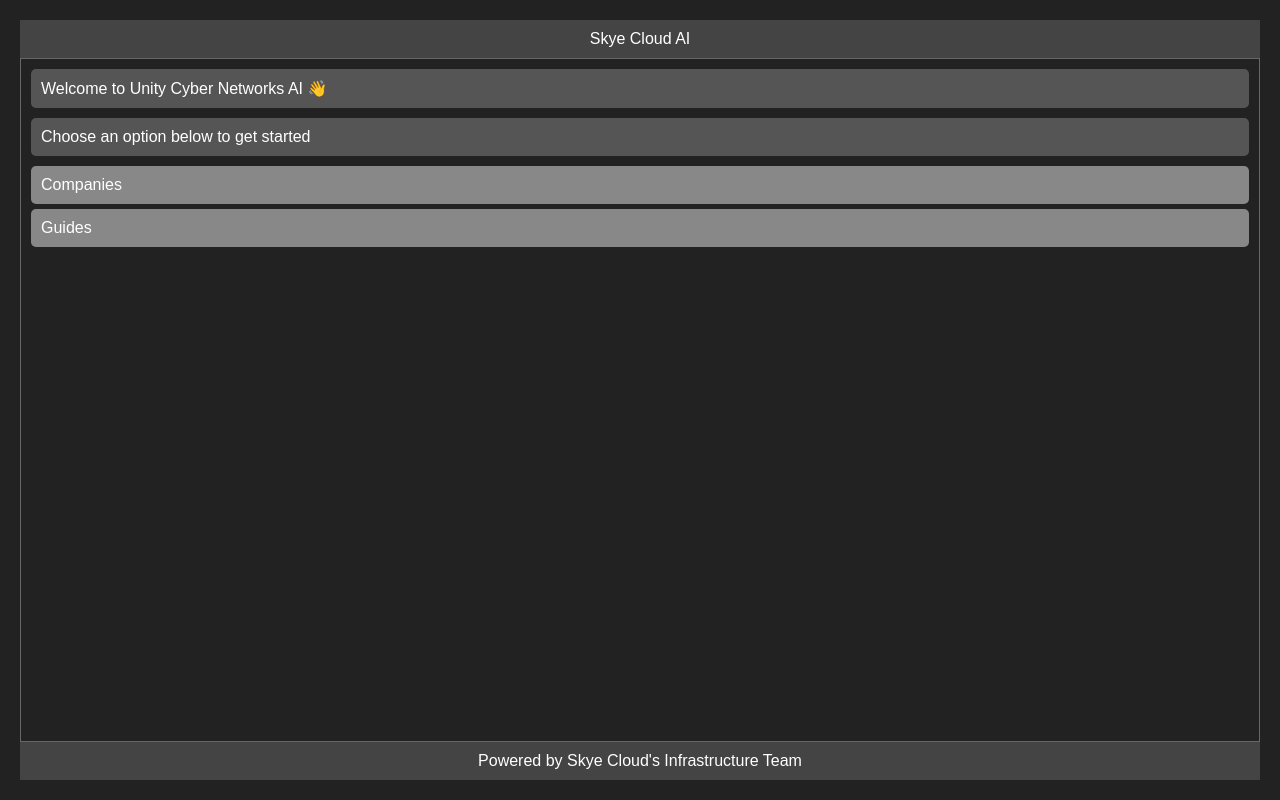
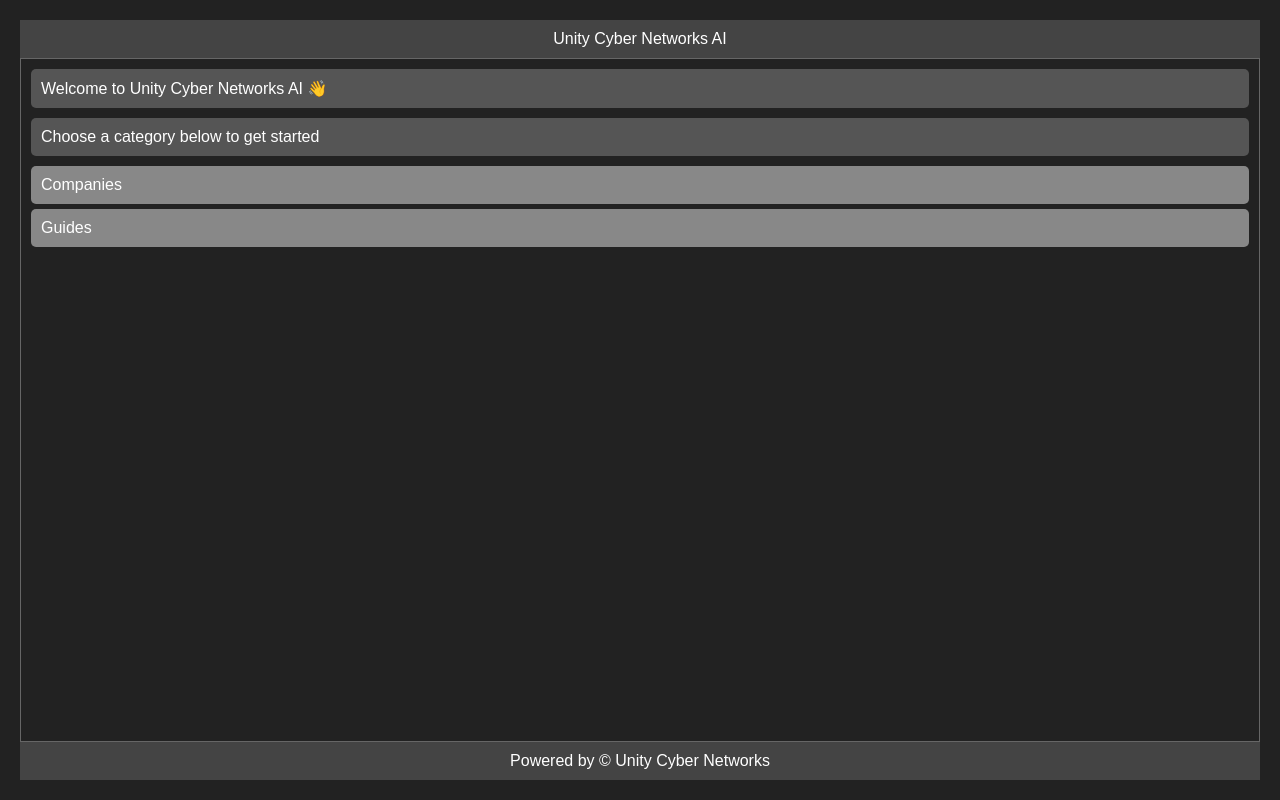
Before and after one commit to unitycybernetworks/ucn-ai, a plain HTML site: page index.html in a window 1280 px wide. Drawn offline with Linux system fonts and the light colour scheme.

Commit message:
Update index.html

```diff
--- a/index.html
+++ b/index.html
@@ -3,7 +3,7 @@
 <head>
     <meta charset="UTF-8">
     <meta name="viewport" content="width=device-width, initial-scale=1.0">
-    <title>Home | Skye Cloud AI</title>
+    <title>Home | Unity Cyber Networks AI</title>
     <link rel="icon" type="image/x-icon" href="skyecloudlogo.jpeg">
     <style>
         * {
@@ -130,14 +130,14 @@
     <button id="init">START CHAT</button>
 
     <div id="chatbot" style="display: none;">
-        <div class="header">Skye Cloud AI</div>
+        <div class="header">Unity Cyber Networks AI</div>
         <div id="chat-box"></div>
-        <div class="footer">Powered by Skye Cloud's Infrastructure Team</div>
+        <div class="footer">Powered by &copy; Unity Cyber Networks</div>
     </div>
 
     <script>
     var companyData = {
-               "UCN_CHILD": { options: {
+            "UCN_CHILD": { options: {
             "Cloud Documentation": "https://example.com/cloud-doc-1",
             "Site Documentation": "https://example.com/site-doc-1",
             "Customer Forms and Processes": "https://example.com/site-doc-1",
@@ -153,7 +153,7 @@
     };
 
     var chatData = {
-        greeting: ["Welcome to Unity Cyber Networks AI 👋", "Choose an option below to get started"],
+        greeting: ["Welcome to Unity Cyber Networks AI 👋", "Choose a category below to get started"],
         options: ["Companies", "Guides"],
         companies: { title: "Please select a company", options: Object.keys(companyData) },
         guides: { title: "Please select a guide category", options: Object.keys(guideData) }
```
